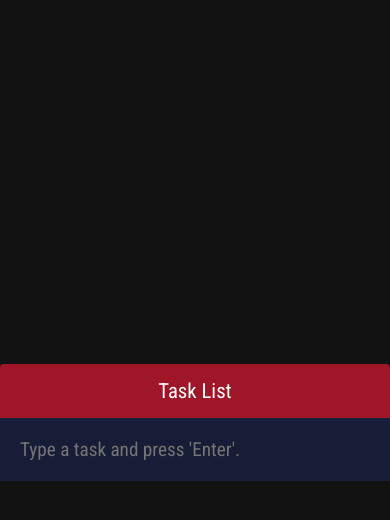
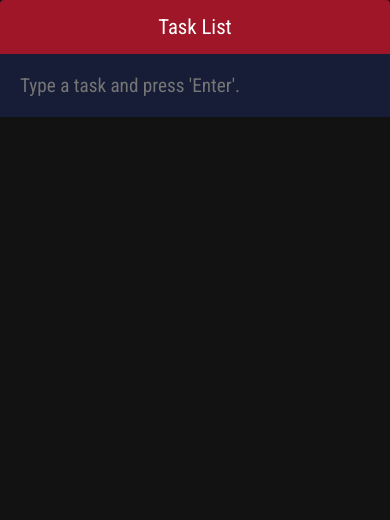
Before and after one commit to DanteArcanaelMontford/task-list, a plain HTML site: page index.html in a window 390 px wide. Drawn offline with Linux system fonts and the light colour scheme.

Commit message:
adding media query

```diff
--- a/css/styles.css
+++ b/css/styles.css
@@ -143,3 +143,10 @@ body {
     transform: rotateX(-90deg);
   }
 }
+
+@media (max-width: 1000px) {
+  body {
+    width: auto;
+    height: auto;
+  }
+}
```
